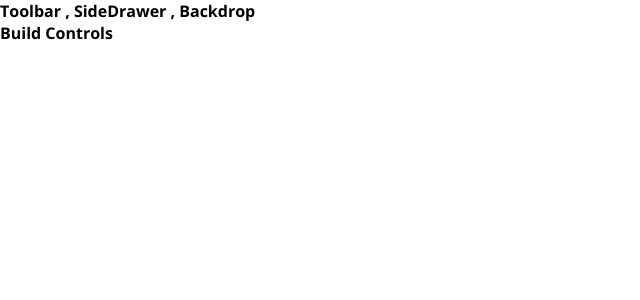
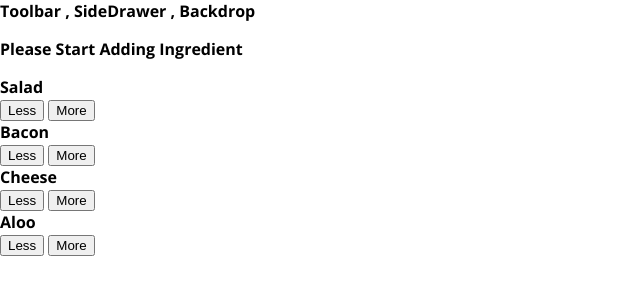
Before and after one commit to ankurtomar8/Burger_Builder_App_Reactjs, a React app: page / in a window 1280 px wide. Shown: the top 300 px of the page, without its empty margins (0-640 px from the left). Built offline with nearby package versions, Linux system fonts and the light colour scheme.

Commit message:
Added Build Controls and More Features

```diff
--- a/src/App.js
+++ b/src/App.js
@@ -7,9 +7,9 @@ class App extends Component {
   render(){
   return (
     <div>
-       <Layout>
+       <Layout />
         <BurgerBuilder />
-       </Layout>
+
     </div>
   );
 }
--- /dev/null
+++ b/src/components/Burger/BuildControls/BuildControl/BuildControl.css
@@ -0,0 +1,56 @@
+.BuildControl {
+    display: flex;
+    justify-content: space-between;
+    align-items: center;
+    margin: 5px 0;
+}
+
+.BuildControl button {
+    display: block;
+    font: inherit;
+    padding: 5px;
+    margin: 0 5px;
+    width: 80px;
+    border: 1px solid #AA6817;
+    cursor: pointer;
+    outline: none;
+}
+
+.BuildControl button:disabled {
+    background-color: #AC9980;
+    border: 1px solid #7E7365;
+    color: #ccc;
+    cursor: default;
+}
+
+.BuildControl button:hover:disabled {
+    background-color: #AC9980;
+    color: #ccc;
+    cursor: not-allowed;
+}
+
+.Label {
+    padding: 10px;
+    font-weight: bold;
+    width: 80px;
+}
+
+.BuildControl .Less {
+    background-color: #D39952;
+    color: white;
+}
+
+.BuildControl .More {
+    background-color: #8F5E1E;
+    color: white;
+}
+
+.BuildControl .Less:hover, .BuildControl .Less:active {
+    background-color: #DAA972;
+    color: white;
+}
+
+.BuildControl .More:hover,.BuildControl .More:active {
+    background-color: #99703F;
+    color: white;
+}
--- /dev/null
+++ b/src/components/Burger/BuildControls/BuildControl/BuildControl.js
@@ -0,0 +1,16 @@
+import React from 'react';
+
+import classes from './BuildControl.css';
+
+const buildControl = (props) => (
+    <div className={classes.BuildControl}>
+
+        <div className={classes.Label}>{props.label}</div>
+
+        <button className={classes.Less}>Less</button> {/* CSS mein dekh lena all class name hai */}
+
+        <button className = {classes.More} onClick={props.added} >More</button>
+    </div>
+);
+
+export default buildControl;
--- /dev/null
+++ b/src/components/Burger/BuildControls/BuildControls.css
@@ -0,0 +1,11 @@
+.BuildControls{
+    width: 100%;
+    background-color: #CF82FE;
+    display: flex;
+    flex-flow: column;
+    align-items: center;
+    box-shadow: 0 2px 1px #ccc;
+    margin: auto;
+    padding: 10px 0;
+
+}
--- /dev/null
+++ b/src/components/Burger/BuildControls/BuildControls.js
@@ -0,0 +1,25 @@
+import React from 'react';
+
+import classes from './BuildControls.css';
+import BuildControl from './BuildControl/BuildControl';
+
+const controls = [
+    { label : 'Salad', type: 'salad'},
+    { label : 'Bacon', type: 'bacon'},
+    { label : 'Cheese', type: 'cheese'},
+    { label : 'Aloo', type: 'aloo'},
+];
+
+const buildControls = (props) =>(
+    <div className={classes.buildControls}>
+        {controls.map(ctrl => (
+            <BuildControl
+            key={ctrl.label}
+            label={ctrl.label}
+            added = { () => props.ingredientsAdded(ctrl.type)} />
+         ))}
+
+     </div>
+);
+
+export default buildControls;
--- a/src/components/Burger/Burger.css
+++ b/src/components/Burger/Burger.css
@@ -1,8 +1,8 @@
 .Burger {
     width: 100%;
     margin: auto;
-    height: 250px;
-    overflow: scroll;
+    height: 200px;
+    /* overflow: scroll; */
     text-align: center;
     font-weight: bold;
     font-size: 1.2rem;
--- a/src/components/Burger/Burger.js
+++ b/src/components/Burger/Burger.js
@@ -6,13 +6,19 @@ import BurgerIngredient from './BurgerIngredients/BurgerIngredients';
 
 const burger = (props) => {
 
-    const transformedIngredients = Object.keys(props.ingredients)
+   let transformedIngredients = Object.keys(props.ingredients)
             .map(igKey => {
                 return [...Array(props.ingredients[igKey])].map((_,i) => {
                     return <BurgerIngredient key = {igKey + 1} type={igKey} /> ;
                 }); // [ , ]
-            });
+            })
+            .reduce((arr,el) => {
+                return arr.concat(el)
+            } , []);
 
+        if (transformedIngredients.length === 0){
+            transformedIngredients = <p> Please Start Adding Ingredient</p>
+        }
 
     return (
         <div className={classes.Burger} >
--- a/src/components/Layout/Layout.css
+++ b/src/components/Layout/Layout.css
@@ -1,3 +1,3 @@
 .Content {
-    margin-top: 16px;
+    margin-top: 8px;
 }
--- a/src/containers/BurgerBuilder/BurgerBuilder.js
+++ b/src/containers/BurgerBuilder/BurgerBuilder.js
@@ -2,6 +2,16 @@ import  React , {Component} from  'react' ;
 
 import Aux from '../../hoc/Auxiliary' ;
 import Burger from '../../components/Burger/Burger';
+import BuildControls from '../../components/Burger/BuildControls/BuildControls';
+
+const INGREDIENTS_PRICES = {
+
+    salad : 7 ,
+    cheese : 20 ,
+    aloo : 15 ,
+    bacon : 25,
+}
+
 
 
 class BurgerBuilder extends Component {
@@ -15,24 +25,45 @@ class BurgerBuilder extends Component {
 
     state = {
         ingredients : {
-            salad : 1 ,
-            bacon : 1 ,
-            cheese : 2 ,
-            aloo : 2
-        }
+            salad : 0 ,
+            bacon : 0 ,
+            cheese : 0 ,
+            aloo : 0
+        },
+        totalPrice: 30
+    }
+
+    addIngredientHandler = (type) => {
+        const oldCount = this.state.ingredients[type];
+        const updatedCount = oldCount + 1 ;
+        const updatedIngredients = {
+                ...this.state.ingredients
+        };
+        updatedIngredients[type] = updatedCount;
+        const priceAddition = INGREDIENTS_PRICES[type];
+        const oldPrice = this.state.totalPrice;
+        const newPrice  = oldPrice + priceAddition;
+        this.setState({
+            totalPrice: newPrice ,
+            ingredients:updatedIngredients
+        })
+
+
 
     }
 
+    removeIngredientHandler = (type) =>{
+
+    }
 
     render(){
     return (
         <Aux>
             <Burger
-            ingredients ={this.state.ingredients}
+            ingredients ={this.state.ingredients} />
 
-
-            />
-            <div>Build Controls</div>
+            <BuildControls
+            ingredientsAdded={this.addIngredientHandler}/>
         </Aux>
 
     );
```
